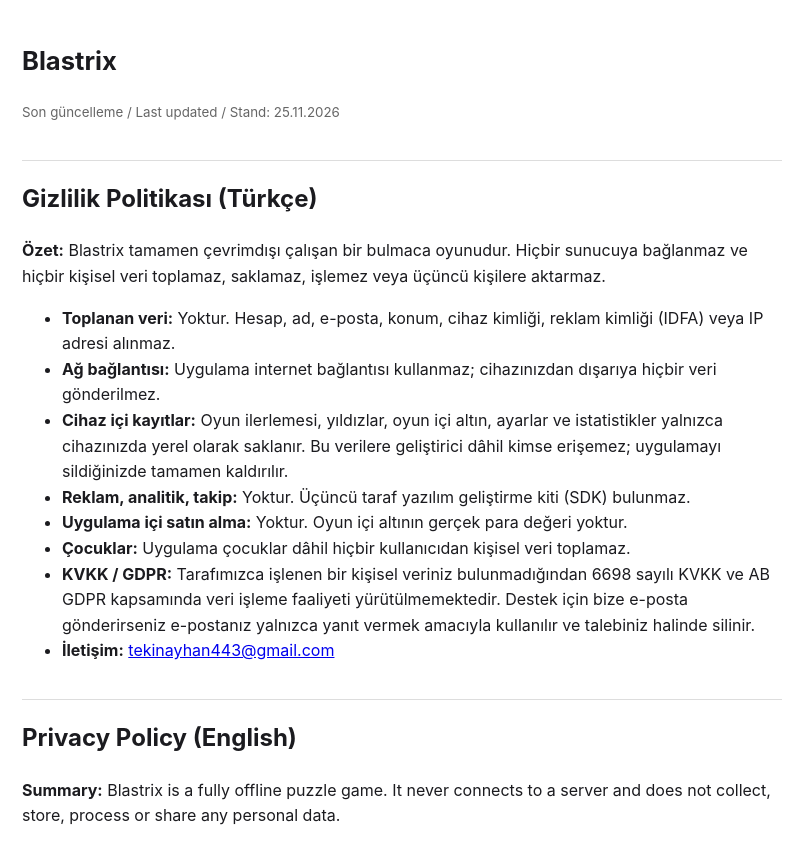
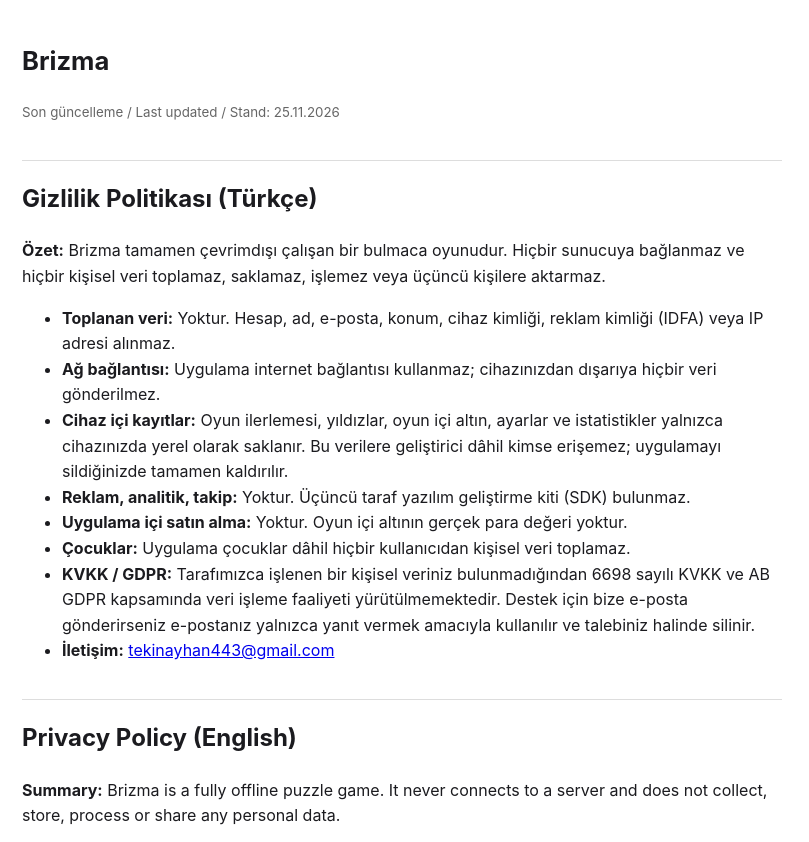
Before and after one commit to tekinyasin827-gif/blastrix-legal, a plain HTML site: page privacy.html in a window 1280 px wide. Shown: the top 842 px of the page, 238-1047 px from the left. Drawn offline with Linux system fonts and the light colour scheme.

Commit message:
Update privacy.html

```diff
--- a/privacy.html
+++ b/privacy.html
@@ -3,7 +3,7 @@
 <head>
 <meta charset="utf-8">
 <meta name="viewport" content="width=device-width, initial-scale=1">
-<title>Blastrix – Gizlilik Politikası / Privacy Policy / Datenschutzerklärung</title>
+<title>Brizma – Gizlilik Politikası / Privacy Policy / Datenschutzerklärung</title>
 <style>
   body{font-family:-apple-system,BlinkMacSystemFont,"Segoe UI",Roboto,sans-serif;max-width:760px;margin:0 auto;padding:24px 16px;line-height:1.6;color:#1b1b1f;background:#fff}
   h1{font-size:1.6rem} h2{margin-top:2.2rem;border-top:1px solid #ddd;padding-top:1.2rem} small{color:#666}
@@ -11,11 +11,11 @@
 </style>
 </head>
 <body>
-<h1>Blastrix</h1>
+<h1>Brizma</h1>
 <small>Son güncelleme / Last updated / Stand: 25.11.2026</small>
 
 <h2 id="tr">Gizlilik Politikası (Türkçe)</h2>
-<p><b>Özet:</b> Blastrix tamamen çevrimdışı çalışan bir bulmaca oyunudur. Hiçbir sunucuya bağlanmaz ve hiçbir kişisel veri toplamaz, saklamaz, işlemez veya üçüncü kişilere aktarmaz.</p>
+<p><b>Özet:</b> Brizma tamamen çevrimdışı çalışan bir bulmaca oyunudur. Hiçbir sunucuya bağlanmaz ve hiçbir kişisel veri toplamaz, saklamaz, işlemez veya üçüncü kişilere aktarmaz.</p>
 <ul>
   <li><b>Toplanan veri:</b> Yoktur. Hesap, ad, e-posta, konum, cihaz kimliği, reklam kimliği (IDFA) veya IP adresi alınmaz.</li>
   <li><b>Ağ bağlantısı:</b> Uygulama internet bağlantısı kullanmaz; cihazınızdan dışarıya hiçbir veri gönderilmez.</li>
@@ -28,7 +28,7 @@
 </ul>
 
 <h2 id="en">Privacy Policy (English)</h2>
-<p><b>Summary:</b> Blastrix is a fully offline puzzle game. It never connects to a server and does not collect, store, process or share any personal data.</p>
+<p><b>Summary:</b> Brizma is a fully offline puzzle game. It never connects to a server and does not collect, store, process or share any personal data.</p>
 <ul>
   <li><b>Data collected:</b> None. No account, name, email, location, device identifier, advertising identifier (IDFA) or IP address.</li>
   <li><b>Network:</b> The app uses no internet connection; no data ever leaves your device.</li>
@@ -41,7 +41,7 @@
 </ul>
 
 <h2 id="de">Datenschutzerklärung (Deutsch)</h2>
-<p><b>Kurzfassung:</b> Blastrix ist ein vollständig offline funktionierendes Puzzlespiel. Es verbindet sich mit keinem Server und erhebt, speichert, verarbeitet oder übermittelt keine personenbezogenen Daten.</p>
+<p><b>Kurzfassung:</b> Brizma ist ein vollständig offline funktionierendes Puzzlespiel. Es verbindet sich mit keinem Server und erhebt, speichert, verarbeitet oder übermittelt keine personenbezogenen Daten.</p>
 <ul>
   <li><b>Erhobene Daten:</b> Keine. Kein Konto, Name, E-Mail, Standort, Gerätekennung, Werbe-ID (IDFA) oder IP-Adresse.</li>
   <li><b>Netzwerk:</b> Die App nutzt keine Internetverbindung; keine Daten verlassen dein Gerät.</li>
```
